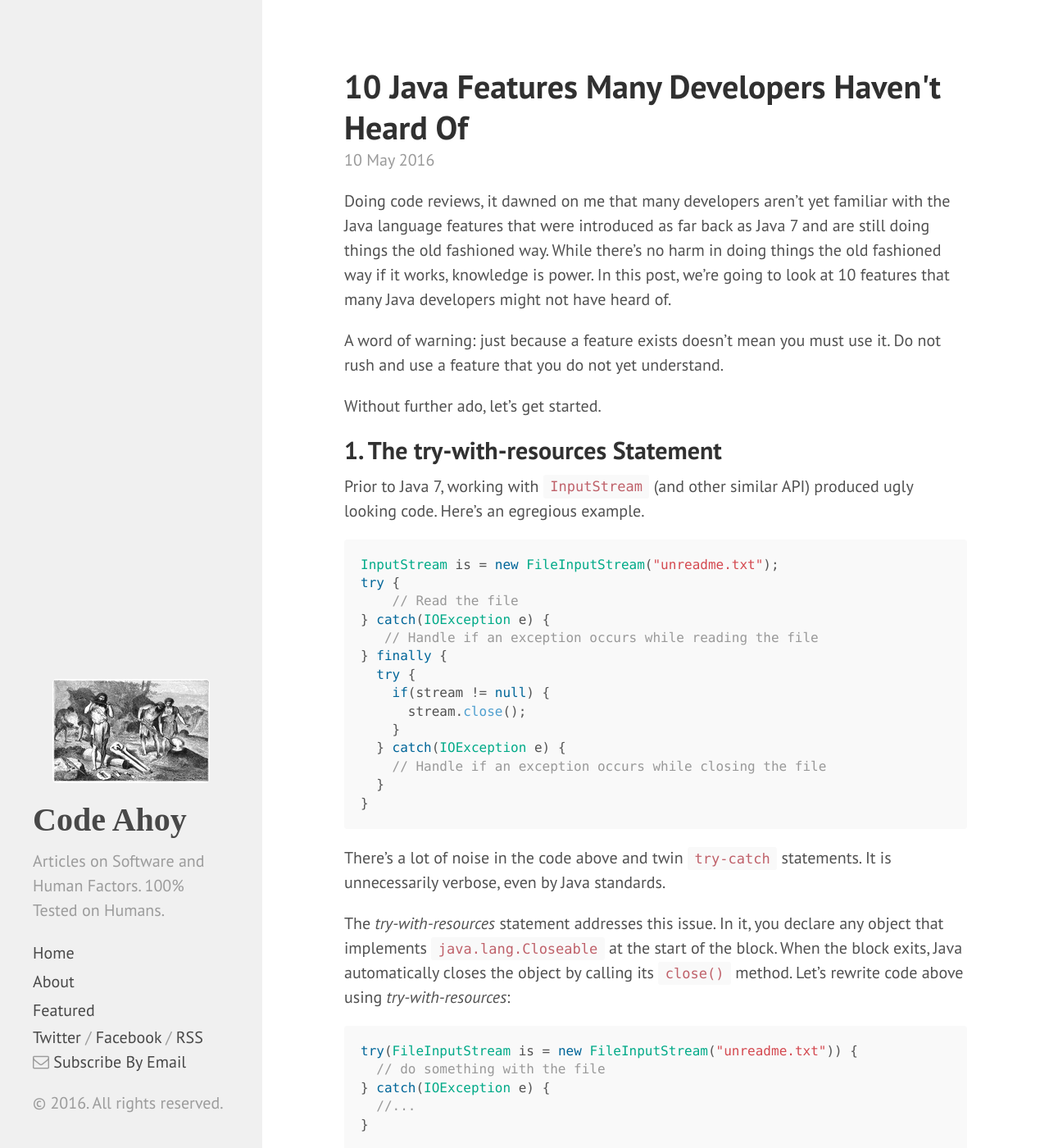
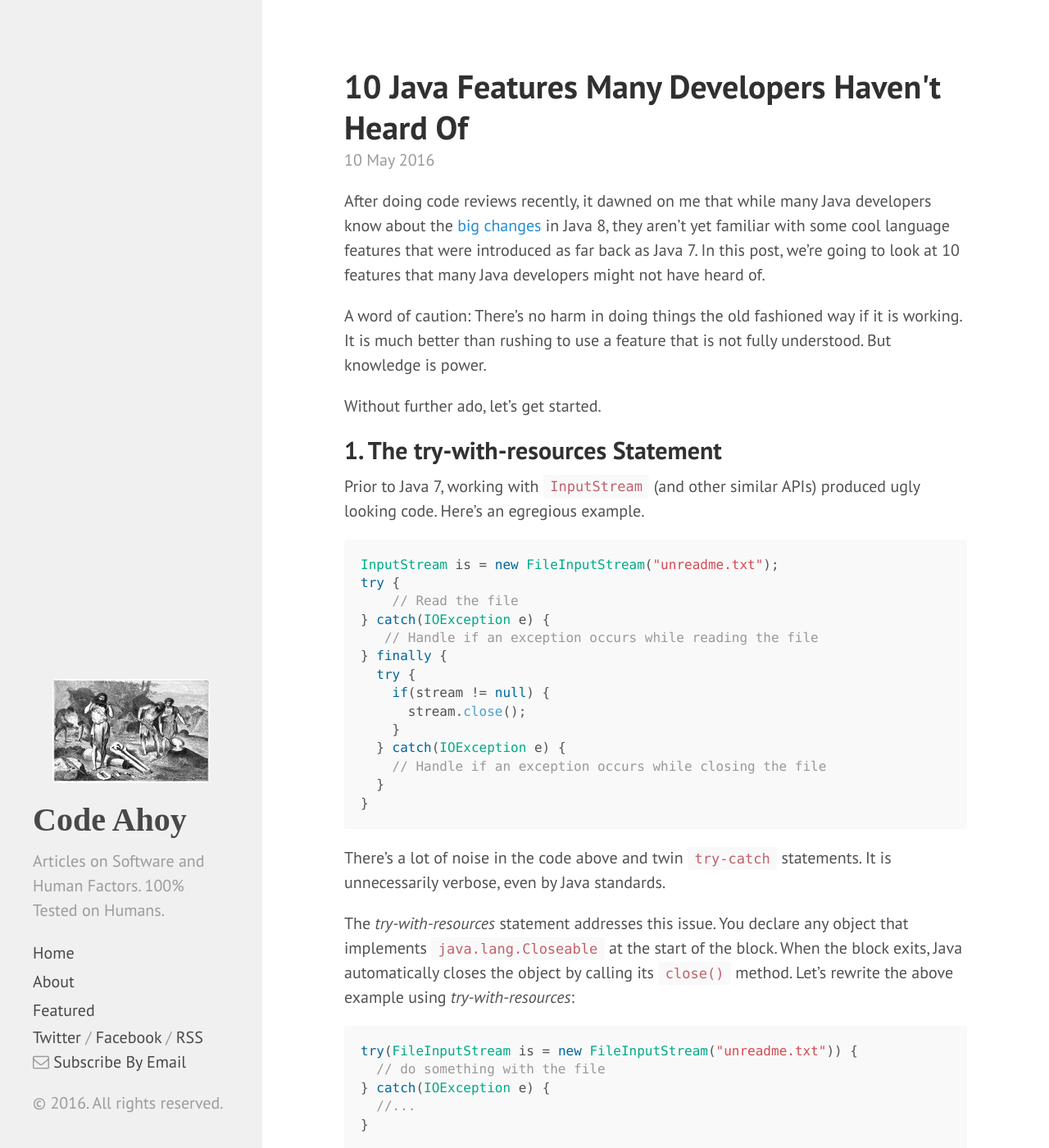
Before and after one commit to talk2viren/umermansoor.github.io, a Jekyll site: the page built from _posts/2016-05-10-5-10-java-features-many-developers-havent-heard-of.md, in a window 1280 px wide and 1400 px high. Shown: the whole window at 82% size. Built offline with Jekyll 4.4.1, drawn with Linux system fonts in a browser that asks for light colours; nearby versions of some CDN libraries; a script that is not in the unit is left out; comment, search, counter and statistics services are not loaded; some of the changed text lies outside the part shown.

Commit message:
typos. Almost final

````diff
--- a/_posts/2016-05-10-5-10-java-features-many-developers-havent-heard-of.md
+++ b/_posts/2016-05-10-5-10-java-features-many-developers-havent-heard-of.md
@@ -5,15 +5,15 @@ comments: True
 excerpt_separator: <!--more-->
 ---
 
-Doing code reviews, it dawned on me that many developers aren't yet familiar with the Java language features that were introduced as far back as Java 7 and are still doing things the old fashioned way. While there's no harm in doing things the old fashioned way if it works, knowledge is power. In this post, we're going to look at 10 features that many Java developers might not have heard of.
+After doing code reviews recently, it dawned on me that while many Java developers know about the [big](https://docs.oracle.com/javase/tutorial/java/javaOO/lambdaexpressions.html) [changes](http://www.oracle.com/technetwork/articles/java/ma14-java-se-8-streams-2177646.html) in Java 8, they aren't yet familiar with some cool language features that were introduced as far back as Java 7. In this post, we're going to look at 10 features that many Java developers might not have heard of.
 
-A word of warning: just because a feature exists doesn't mean you must use it. Do not rush and use a feature that you do not yet understand.
+A word of caution: There's no harm in doing things the old fashioned way if it is working. It is much better than rushing to use a feature that is not fully understood. But knowledge is power.
 
 Without further ado, let's get started.
 
 ## 1. The try-with-resources Statement
 
-Prior to Java 7, working with [`InputStream`](https://docs.oracle.com/javase/7/docs/api/java/io/InputStream.html) (and other similar API) produced ugly looking code. Here's an egregious example.
+Prior to Java 7, working with [`InputStream`](https://docs.oracle.com/javase/7/docs/api/java/io/InputStream.html) (and other similar APIs) produced ugly looking code. Here's an egregious example.
 
 ```java
 InputStream is = new FileInputStream("unreadme.txt");
@@ -33,7 +33,7 @@ try {
 ```
 There's a lot of noise in the code above and twin `try-catch` statements. It is unnecessarily verbose, even by Java standards.
 
-The *try-with-resources* statement addresses this issue. In it, you declare any object that implements [`java.lang.Closeable`](https://docs.oracle.com/javase/8/docs/api/java/io/Closeable.html) at the start of the block. When the block exits, Java automatically closes the object by calling its `close()` method. Let's rewrite code above using *try-with-resources*:
+The *try-with-resources* statement addresses this issue. You declare any object that implements [`java.lang.Closeable`](https://docs.oracle.com/javase/8/docs/api/java/io/Closeable.html) at the start of the block. When the block exits, Java automatically closes the object by calling its `close()` method. Let's rewrite the above example using *try-with-resources*:
 
 ```java
 try(FileInputStream is = new FileInputStream("unreadme.txt")) {
@@ -177,13 +178,13 @@ if (car.equals("Corvette")) {
 }
 ```
 
-## 8. The Diamond Operator
+## 8. The Diamond Operator <>
 Diamond operators were introduced to make the use of generics a little less verbose. Take a look at this example:
 
 ```java
 Map<String, List<String>> aMap = new HashMap<String, List<String>>();
 ```
-Lots of visual clutter. The parameter types are duplicated. Since Java 7, you can omit the type definitions on the right side of the assignment expression and simply provide empty diamond operator, `<>`. The above statement could be rewritten as:
+Lots of visual clutter. The parameter types are duplicated. Since Java 7, you can replace the type definitions on the right side of the assignment expression with the diamond operator, `<>`. The above statement could be rewritten as:
 
 ```java
 Map<String, List<String>> aMap = new HashMap<>();
````
Also changed, not shown: other parts of _posts/2016-05-10-5-10-java-features-many-developers-havent-heard-of.md (+7 -6 lines).
